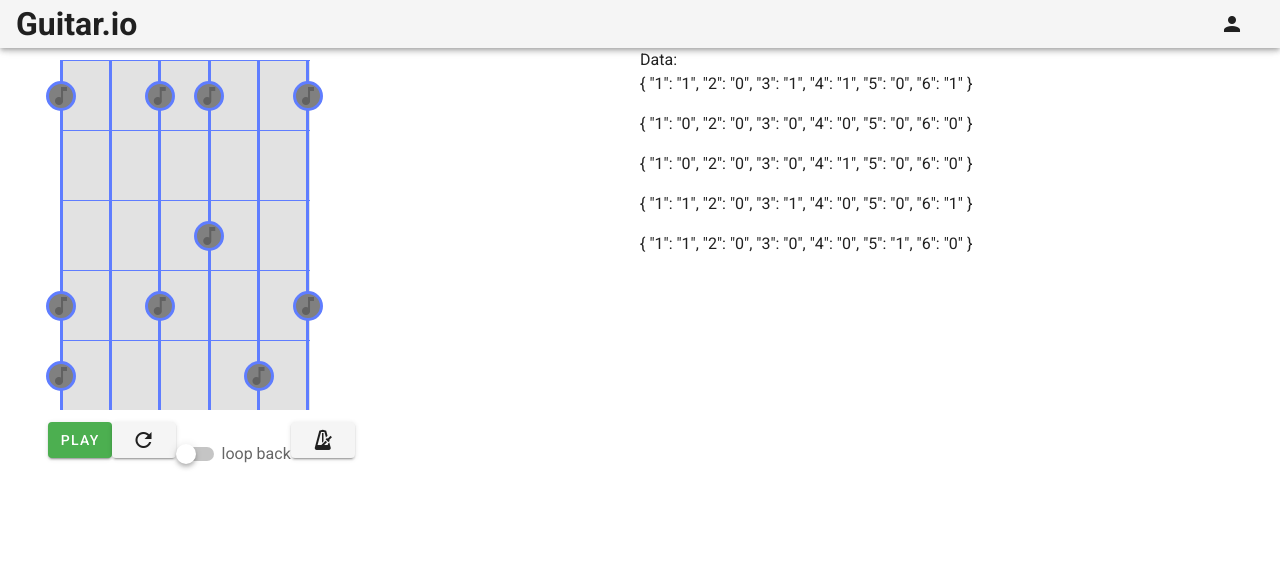
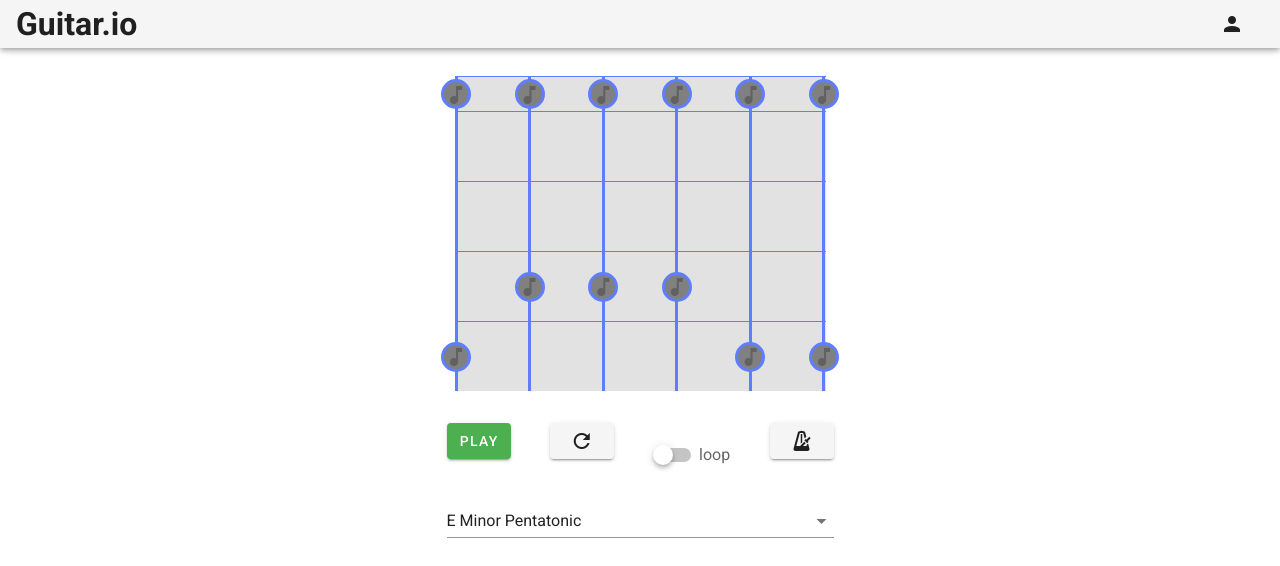
Before and after one commit to dvalent/guitar-io, a Vue app: page / in a window 1280 px wide. Shown: the top 566 px of the page. Built offline with nearby package versions, Linux system fonts and the light colour scheme.

Commit message:
styiling and framework

```diff
--- a/src/components/Frets.vue
+++ b/src/components/Frets.vue
@@ -2,7 +2,8 @@
   <div class="fretboard">
     <div
       class="fret"
-      v-for="(fret, j) in guitar.frets"
+      v-for="(fret, j) in frets"
+      :style=fretHeight(j)
       :key=fret
     >
       <div
@@ -29,9 +30,10 @@
 // import Note from "~/components/note";
 export default {
   // components: { Note },
-  props: ["on", "guitar", "loop", "audioCtx"],
+  props: ["on", "guitar", "loop", "audio", "reset", "starting", "frets"],
   data() {
     return {
+      tempo: 200,
       selected: null,
       notesList: [],
       notesListLoop: [],
@@ -39,26 +41,49 @@ export default {
     };
   },
   watch: {
+    reset() {
+      clearInterval(this.playing);
+    },
+    frets() {
+      clearInterval(this.playing);
+      this.notesList = [];
+      console.log("starting at: ", this.starting);
+      this.parseExercise();
+    },
     on(d) {
       if (d == true) {
-        console.log("changed to: ", d);
+        console.log("Playing is: ", d);
         this.test();
       } else if (d == false) {
         clearInterval(this.playing);
+        if (this.selected != null) {
+          let activenote = document.getElementById(this.selected);
+          activenote.style.background = "grey";
+        }
       }
     },
   },
   mounted() {
+    clearInterval(this.playing);
+    this.notesList = [];
+    console.log("starting at: ", this.starting);
     this.parseExercise();
   },
   methods: {
+    fretHeight(f) {
+      if (f == 0 && this.starting == 0) {
+        return `height:35px`;
+      } else {
+        return `height:70px`;
+      }
+    },
     playNote(frequency, duration) {
       // create Oscillator node
-      var oscillator = this.audioCtx.createOscillator();
+      var oscillator = this.audio.createOscillator();
 
       oscillator.type = "square";
       oscillator.frequency.value = frequency; // value in hertz
-      oscillator.connect(this.audioCtx.destination);
+      oscillator.connect(this.audio.destination);
       oscillator.start();
       setTimeout(function () {
         oscillator.stop();
@@ -67,16 +92,16 @@ export default {
     },
     findHz(string, fret) {
       let tuning = {
-        1: 329.63,
-        2: 246.94,
-        3: 196.0,
-        4: 146.83,
-        5: 110.0,
-        6: 82.41,
+        1: 82.41,
+        2: 110.0,
+        3: 146.83,
+        4: 196.0,
+        5: 246.94,
+        6: 329.63,
       };
       console.log("tuning", tuning[string]);
-      let ex = Math.pow(1.059463094, fret);
-      return tuning[string] * ex;
+      //https://pages.mtu.edu/~suits/NoteFreqCalcs.html
+      return tuning[string] * Math.pow(1.059463094, fret);
     },
     noteColor() {
       return "#E2E2E2";
@@ -89,6 +114,7 @@ export default {
       let playback = this.notesList;
 
       if (this.loop == true) {
+        console.log("mirroring");
         let mirror = playback.slice();
         mirror.reverse();
         console.log("THIS", mirror);
@@ -103,25 +129,25 @@ export default {
         this.selected = `${e[0]}-${e[1]}`;
         console.log("fret: ", this.selected);
         console.log("CONSTRUCT NOTE", this.findHz(e[0], e[1]));
-        this.playNote(this.findHz(e[0], e[1]), 100);
+        this.playNote(this.findHz(e[0], e[1]), this.tempo);
         let activenote = document.getElementById(this.selected);
         activenote.style.background = "yellow";
         await new Promise((r) => {
-          this.playing = setTimeout(r, 200);
+          this.playing = setTimeout(r, this.tempo);
         });
         //change selected to index - for stop and start
         activenote.style.background = "grey";
         //emit stop
         if (i == this.notesList.length - 1) {
-          i = 0;
+          i = -1;
         }
       }
     },
 
     parseExercise() {
       for (let i = 1; i < 7; i++) {
-        for (let j = 0; j < this.guitar.frets.length; j++) {
-          const e = this.guitar.frets[j];
+        for (let j = 0; j < this.frets.length; j++) {
+          const e = this.frets[j];
           if (e[i] == "1") {
             let n = [i.toString(), j.toString()];
             this.notesList.push(n);
@@ -148,8 +174,7 @@ export default {
   justify-content: space-between;
   background: rgb(226, 226, 226);
   border-top: 1px solid rgb(95, 125, 255);
-  height: 70px;
-  width: 250px;
+  width: 100%;
 }
 .string {
   width: 3px;
--- a/src/components/Guitar.vue
+++ b/src/components/Guitar.vue
@@ -1,44 +1,66 @@
 <template>
 
   <v-container>
-    <v-row>
-      <v-col cols=6>
+    <v-row
+      align="center"
+      justify="center"
+    >
+      <v-col
+        cols=4
+        class=" mt-4"
+      >
         <Frets
           :on=play.on
-          :guitar=data
+          :guitar=guitardata
+          :frets=guitardata.frets
           :loop=switch1
-          :audioCtx=audioCtx
+          :audio=audioCtx
+          :reset=reset
+          :starting="0"
         />
       </v-col>
-      <v-col>
-        <v-row>Data:</v-row>
+    </v-row>
     <v-row
-          v-for="i in data.frets"
-          :key="i"
+      align="center"
+      justify="center"
     >
-          <p>{{i}}</p>
-        </v-row>
-      </v-col>
-    </v-row>
+      <v-col
+        class="pa-4 mt-4"
+        cols=4
+      >
+
         <v-row>
 
           <v-btn
             @click=OnPlay
             width="15"
             :color=play.color
-      >{{play.text}}</v-btn>
+          >{{play.text}}
+          </v-btn>
+          <v-spacer></v-spacer>
           <v-btn>
             <v-icon>mdi-refresh</v-icon>
           </v-btn>
+          <v-spacer></v-spacer>
           <v-switch
             v-model="switch1"
-        label="loop back"
+            label="loop"
           ></v-switch>
-
+          <v-spacer></v-spacer>
           <v-btn @click=Audio>
             <v-icon>mdi-metronome</v-icon>
           </v-btn>
 
+        </v-row>
+        <v-row>
+          <v-select
+            item-text="name"
+            item-value="notes"
+            :items=exerciseDB
+            v-model=guitardata.frets
+          ></v-select>
+        </v-row>
+      </v-col>
     </v-row>
 
   </v-container>
@@ -50,17 +72,70 @@ import Frets from "./Frets";
 export default {
   data() {
     return {
-      data: {
-        tempo: 100,
       audioCtx: null,
       switch1: false,
-        starting: 1,
+      reset: false,
+      exerciseDB: [
+        {
+          name: "E Minor Pentatonic",
+          notes: [
+            { 1: "1", 2: "1", 3: "1", 4: "1", 5: "1", 6: "1" },
+            { 1: "0", 2: "0", 3: "0", 4: "0", 5: "0", 6: "0" },
+            { 1: "0", 2: "0", 3: "0", 4: "0", 5: "0", 6: "0" },
+            { 1: "0", 2: "1", 3: "1", 4: "1", 5: "0", 6: "0" },
+            { 1: "1", 2: "0", 3: "0", 4: "0", 5: "1", 6: "1" },
+          ],
+        },
+        {
+          name: "C Major Scale",
+          notes: [
+            { 1: "1", 2: "1", 3: "1", 4: "1", 5: "1", 6: "1" },
+            { 1: "1", 2: "0", 3: "0", 4: "0", 5: "1", 6: "1" },
+            { 1: "0", 2: "1", 3: "1", 4: "1", 5: "0", 6: "0" },
+            { 1: "1", 2: "1", 3: "1", 4: "0", 5: "1", 6: "1" },
+          ],
+        },
+        {
+          name: "G Major Scale",
+          notes: [
+            { 1: "1", 2: "1", 3: "1", 4: "1", 5: "1", 6: "1" },
+            { 1: "0", 2: "0", 3: "0", 4: "0", 5: "1", 6: "0" },
+            { 1: "1", 2: "1", 3: "1", 4: "1", 5: "0", 6: "1" },
+            { 1: "1", 2: "1", 3: "1", 4: "0", 5: "1", 6: "1" },
+            { 1: "0", 2: "0", 3: "1", 4: "0", 5: "0", 6: "0" },
+          ],
+        },
+        {
+          name: "E Harmonic Minor (Open Position)",
+          notes: [
+            { 1: "1", 2: "1", 3: "0", 4: "1", 5: "1", 6: "1" },
+            { 1: "0", 2: "0", 3: "1", 4: "0", 5: "1", 6: "0" },
+            { 1: "1", 2: "1", 3: "1", 4: "1", 5: "0", 6: "1" },
+            { 1: "1", 2: "1", 3: "0", 4: "0", 5: "0", 6: "1" },
+            { 1: "0", 2: "0", 3: "1", 4: "0", 5: "1", 6: "0" },
+          ],
+        },
+        {
+          name: "Dorian",
+          notes: [
+            { 1: "1", 2: "1", 3: "1", 4: "1", 5: "0", 6: "0" },
+            { 1: "0", 2: "0", 3: "0", 4: "0", 5: "0", 6: "0" },
+            { 1: "1", 2: "1", 3: "1", 4: "1", 5: "1", 6: "1" },
+            { 1: "1", 2: "0", 3: "0", 4: "0", 5: "1", 6: "1" },
+            { 1: "0", 2: "0", 3: "1", 4: "1", 5: "1", 6: "0" },
+            { 1: "0", 2: "0", 3: "0", 4: "0", 5: "1", 6: "1" },
+          ],
+        },
+      ],
+      guitardata: {
+        tempo: 100,
+        starting: null,
         frets: [
-          { 1: "1", 2: "0", 3: "1", 4: "1", 5: "0", 6: "1" },
+          { 1: "1", 2: "1", 3: "1", 4: "1", 5: "1", 6: "1" },
           { 1: "0", 2: "0", 3: "0", 4: "0", 5: "0", 6: "0" },
-          { 1: "0", 2: "0", 3: "0", 4: "1", 5: "0", 6: "0" },
-          { 1: "1", 2: "0", 3: "1", 4: "0", 5: "0", 6: "1" },
-          { 1: "1", 2: "0", 3: "0", 4: "0", 5: "1", 6: "0" },
+          { 1: "0", 2: "0", 3: "0", 4: "0", 5: "0", 6: "0" },
+          { 1: "0", 2: "1", 3: "1", 4: "1", 5: "0", 6: "0" },
+          { 1: "1", 2: "0", 3: "0", 4: "0", 5: "1", 6: "1" },
         ],
       },
       play: { on: false, text: "Play", color: "success" },
@@ -136,6 +211,7 @@ export default {
     },
   },
   mounted() {
+    this.starting = 0;
     this.audioCtx = new (window.AudioContext || window.webkitAudioContext)();
   },
   components: { Frets },
```
Lines whose indentation alone changed are shown as unchanged.
